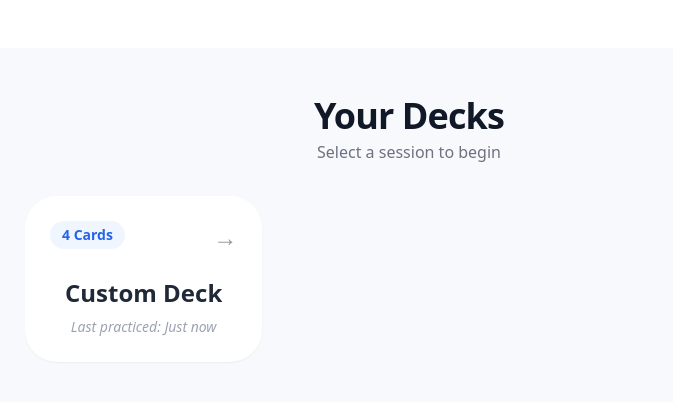
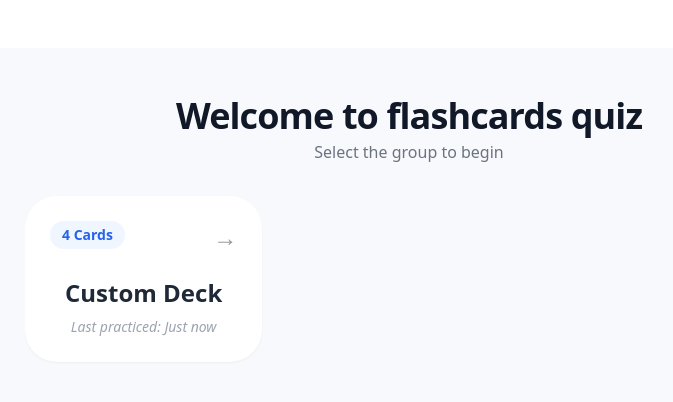
Before and after one commit to 6esterka/flashcards-project, a React (Vite) app: page / in a window 1280 px wide. Shown: the top 402 px of the page, without its empty margins (231-904 px from the left). Built offline with nearby package versions, Linux system fonts and the light colour scheme.

Commit message:
Implemented GoBack button and styled navlink, Added DeckLibrary into Routing

```diff
--- /dev/null
+++ b/src/components/appComponents/GoBackButton.tsx
@@ -0,0 +1,21 @@
+import { useFlashcardStore } from "@/store/useFlashcardStore";
+import { useNavigate } from "react-router-dom";
+import { Button } from "@/components/ui/customButton/Button";
+
+
+export default function GoBackButton(){
+    const navigator=useNavigate();
+    const selectedGroupName=useFlashcardStore((state)=>state.selectedGroupName);
+    const returnBackHandle=()=>{
+        navigator("/");
+    }
+    if(!selectedGroupName){
+        return null;
+    }
+    //TODO Move the text into translation file
+    return(
+        <Button variant="goBack" onClick={returnBackHandle}>
+            <span className="mr-2">←</span> Back
+        </Button>
+    );
+}
--- a/src/components/appComponents/NavigationRouter.tsx
+++ b/src/components/appComponents/NavigationRouter.tsx
@@ -1,12 +1,22 @@
 import { NavLink } from "react-router-dom";
 import { useFlashcardStore } from "@/store/useFlashcardStore";
 import { uiText } from "@/constants/uiText";
+import GoBackButton from "@/components/appComponents/GoBackButton";
+import { motion } from "framer-motion";
+import clsx from "clsx";
 
 const navItems = [
   { to: "/study", label: uiText.home.pageRouteTitle },
   { to: "/stats", label: uiText.stats.pageRouteTitle },
   { to: "/generate", label: uiText.generate.pageRouteTitle},
 ];
+
+const navLinkStyles={
+  base:"relative px-4 py-2 rounded-2xl font-semibold transition-all duration-300 flex items-center justify-center h-10 text-sm tracking-wide",
+  active:"bg-[#556cd6] text-white shadow-[0_5px_15px_rgba(85,108,214,0.4)]",
+  inactive:"text-slate-500 hover:text-[#556cd6] hover:bg-[#556cd6]/5"
+}
+
 export default function NavigationRouter() {
   const selectedGroupName = useFlashcardStore(
     (state) => state.selectedGroupName
@@ -16,6 +26,7 @@ export default function NavigationRouter() {
   }
   return (
     <nav className="flex gap-4 p-4">
+      <GoBackButton />
       {navItems.map(({ to, label }) => {
         const resolvedPath =
           to === "/study" ? `/study/${selectedGroupName}` : to;
@@ -24,10 +35,22 @@ export default function NavigationRouter() {
             key={to}
             to={resolvedPath}
             className={({ isActive }) =>
-              isActive ? "text-blue-600 font-bold underline" : "text-blue-600"
-            }
+                clsx(navLinkStyles.base, isActive ? navLinkStyles.active : navLinkStyles.inactive)
+              }
           >
-            {label}
+            {({ isActive }) => (
+                <>
+                  <span className="relative z-10">{label}</span>
+                  {/* For smooth sliding transition */}
+                  {isActive && (
+                    <motion.div
+                      layoutId="activeTab"
+                      className="absolute inset-0 bg-[#556cd6] rounded-2xl -z-0"
+                      transition={{ type: "spring", bounce: 0.2, duration: 0.6 }}
+                    />
+                  )}
+                </>
+              )}
           </NavLink>
         );
       })}
--- a/src/components/deckLibraryComponents/GroupList.tsx
+++ b/src/components/deckLibraryComponents/GroupList.tsx
@@ -1,3 +1,4 @@
+import { uiText } from "@/constants/uiText";
 import { useFlashcardStore } from "@/store/useFlashcardStore";
 import { motion } from "framer-motion";
 import { useEffect } from "react";
@@ -12,8 +13,8 @@ export default function GroupList() {
     navigate(`/study/${groupName}`);
   };
   //TODO 1 Should think how I may process nullifying groupName
-  //TODO 2 Should move translations to uiText
-  //TODO 3 Should create back button from Home
+  //TODO 2 Should move translations to uiText ✅
+  //TODO 3 Should create back button from Home ✅
   //TODO 4 Should bind generation in Generate section and decks in Zustand
   //TODO 4.1 Should fix the CSS styling in DeckList to make it more App related
   //TODO (Additional step) Implement when the user last entered to the deck
@@ -46,17 +47,17 @@ export default function GroupList() {
           >
             <div className="flex justify-between items-start mb-6">
               <span className="text-sm font-bold px-3 py-1 bg-blue-50 text-blue-600 rounded-full">
-                {cards.length} Cards
+                {uiText.deckLibrary.groupList.cardLength(cards.length)}
               </span>
               <div className="text-2xl opacity-40 group-hover:opacity-100 transition-opacity">
-                →
+                {uiText.deckLibrary.groupList.arrowSign}
               </div>
             </div>
             <h2 className="text-2xl font-bold text-gray-800 mb-2">
               {groupName}
             </h2>
             <div className="text-gray-400 text-sm italic">
-              Last practiced: Just now
+              {uiText.deckLibrary.groupList.lastPracticedText}
             </div>
           </motion.div>
         ))}
--- a/src/components/ui/customButton/Button.tsx
+++ b/src/components/ui/customButton/Button.tsx
@@ -6,7 +6,7 @@ import { useRipple } from "@/hooks/useRipple";
 
 type Props = Omit<ButtonHTMLAttributes<HTMLButtonElement>, "onDrag"> &
   MotionProps & {
-    variant?: "primary" | "secondary" | "accent";
+    variant?: "primary" | "secondary" | "accent"|"goBack";
     size?: "sm" | "md" | "lg";
   };
 
@@ -16,6 +16,7 @@ const buttonStyles = {
     primary: "bg-[#556cd6] text-white hover:shadow-[0_0_12px_#6c79e6] focus:ring-[#6c79e6]",
     secondary: "bg-[#f4a261] text-black hover:shadow-[0_0_12px_#f5b07a] focus:ring-[#f5b07a]",
     accent: "bg-[#e76f51] text-white hover:shadow-[0_0_12px_#f07a63] focus:ring-[#f07a63]",
+    goBack:"bg-white border-2 border-[#556cd6] text-[#556cd6] hover:bg-[#556cd6] hover:text-white hover:shadow-[0_0_15px_rgba(85,108,214,0.3)] focus:ring-[#556cd6]/50"
   },
   sizes: {
     sm: "h-8 px-3 text-sm",
--- a/src/constants/uiText.ts
+++ b/src/constants/uiText.ts
@@ -45,6 +45,12 @@ export const uiText={
         pageTitle:"Stats"
     },
     deckLibrary:{
-        deckLibraryTitle:"Select the Group"
+        deckLibraryTitle:"Welcome to flashcards quiz",
+        deckLibrarySelectInfo: "Select the group to begin",
+        groupList:{
+            cardLength:(cardsLength:number)=> `${cardsLength} Cards`,
+            arrowSign:"→",
+            lastPracticedText:"Last practiced: Just now"
+        }
     }
 }
--- a/src/pages/DeckLibrary.tsx
+++ b/src/pages/DeckLibrary.tsx
@@ -6,10 +6,10 @@ export default function DeckLibrary() {
     <div className="flex flex-col h-screen bg-[#f8f9fc] p-6 lg:p-12">
       <header className="mb-8">
         <h1 className="text-4xl font-black text-gray-900 tracking-tight">
-          Your Decks
+          {uiText.deckLibrary.deckLibraryTitle}
         </h1>
         <p className="text-gray-500 font-medium mt-1">
-          Select a session to begin
+          {uiText.deckLibrary.deckLibrarySelectInfo}
         </p>
       </header>
       <GroupList />
```
Also changed, not shown: src/App.tsx (+8 -5 lines).
